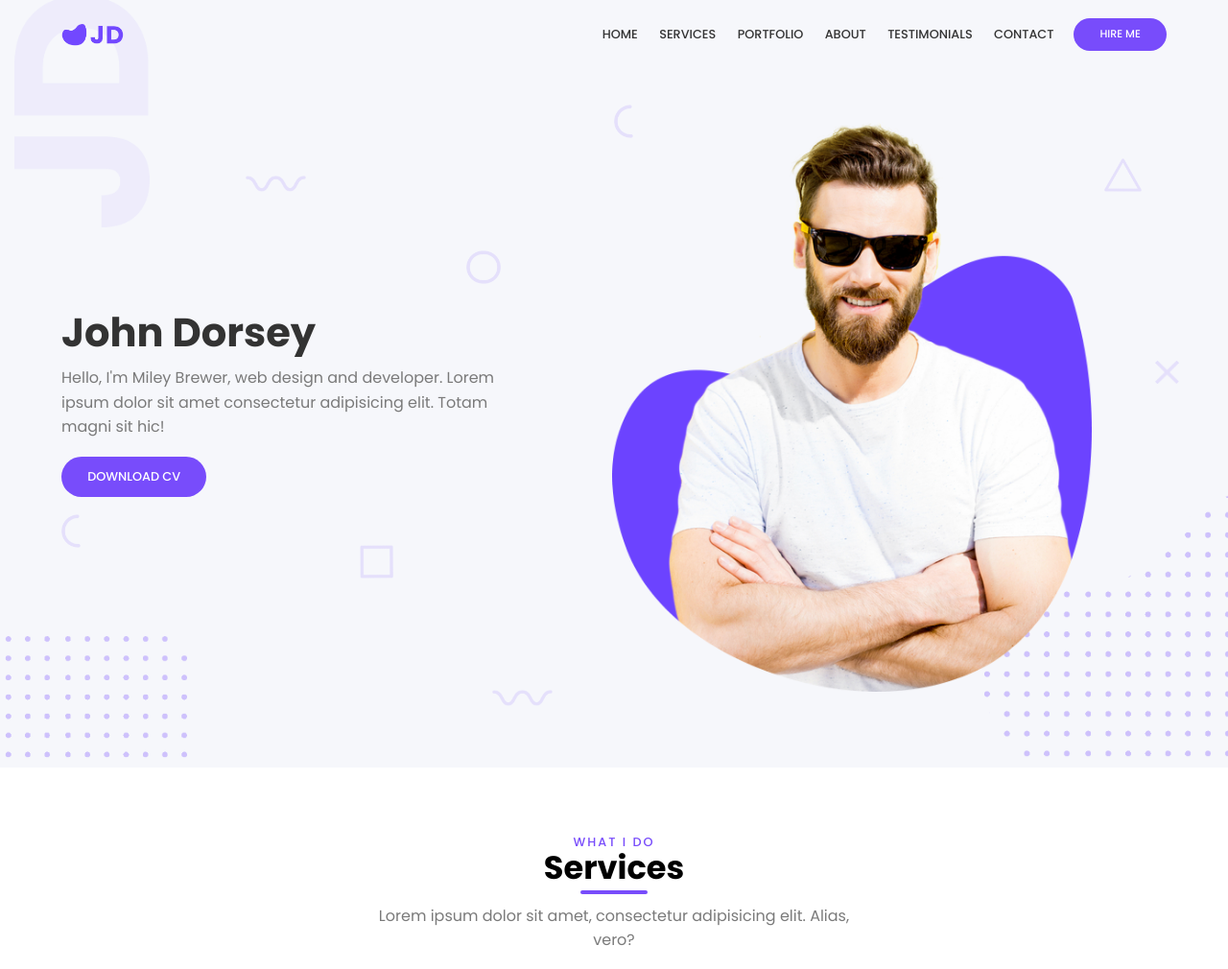
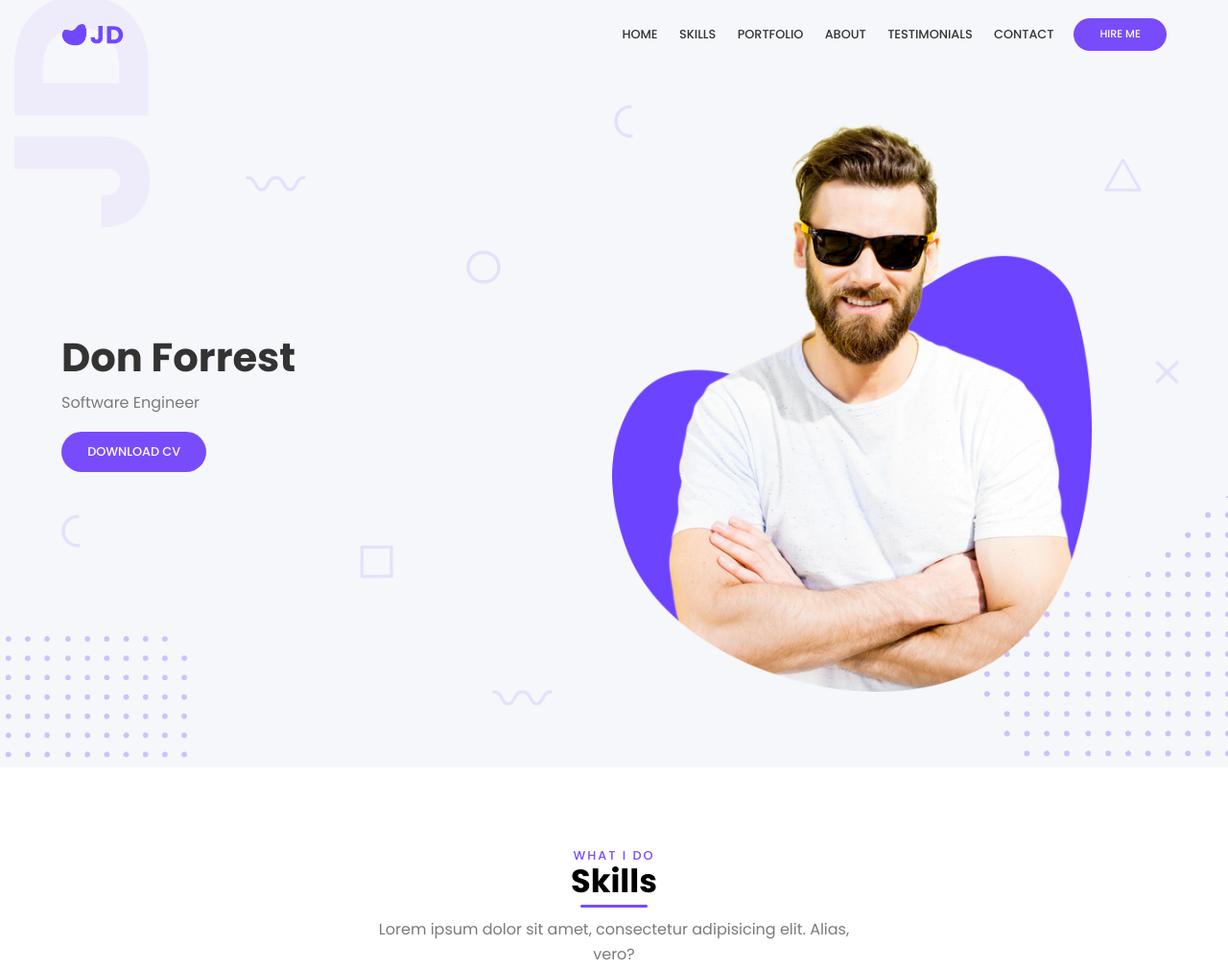
Before and after one commit to Don-PhDev/Personal-portfolio-website, a plain HTML site: page index.html in a window 1280 px wide. Shown: the top 1010 px of the page at 96% size. Drawn offline with nearby package versions, Linux system fonts and the light colour scheme.

Commit message:
Rename from services to skills

```diff
--- a/css/style.css
+++ b/css/style.css
@@ -417,7 +417,7 @@ header .circle {
 
 /* End header */
 
-/* Services */
+/* Skills */
 
 .cards {
   display: flex;
@@ -491,21 +491,21 @@ header .circle {
   margin: 1.8rem 0;
 }
 
-.services .points1 {
+.skills .points1 {
   bottom: -50px;
   left: -125px;
   opacity: 0.2;
   pointer-events: none;
 }
 
-.services .points2 {
+.skills .points2 {
   bottom: -70px;
   right: -65px;
   opacity: 0.2;
   pointer-events: none;
 }
 
-/* End Services */
+/* End Skills */
 
 /* Portfolio */
 
@@ -1546,7 +1546,7 @@ header .circle {
     margin: 1rem 0.6rem;
   }
 
-  .services .points1 {
+  .skills .points1 {
     left: -60px;
   }
 
--- a/index.html
+++ b/index.html
@@ -50,7 +50,7 @@
                   <a href="#header">Home</a>
                 </li>
                 <li>
-                  <a href="#services">Services</a>
+                  <a href="#skills">Skills</a>
                 </li>
                 <li>
                   <a href="#portfolio">Portfolio</a>
@@ -79,11 +79,9 @@
         <div class="header-content">
           <div class="container grid-2">
             <div class="column-1">
-              <h1 class="header-title">John Dorsey</h1>
+              <h1 class="header-title">Don Forrest</h1>
               <p class="text">
-                Hello, I'm Miley Brewer, web design and developer. Lorem ipsum
-                dolor sit amet consectetur adipisicing elit. Totam magni sit
-                hic!
+                Software Engineer
               </p>
               <a href="#" class="btn">Download CV</a>
             </div>
@@ -100,10 +98,10 @@
         </div>
       </header>
 
-      <section class="services section" id="services">
+      <section class="skills section" id="skills">
         <div class="container">
           <div class="section-header">
-            <h3 class="title" data-title="What I Do">Services</h3>
+            <h3 class="title" data-title="What I Do">Skills</h3>
             <p class="text">
               Lorem ipsum dolor sit amet, consectetur adipisicing elit. Alias,
               vero?
@@ -712,7 +710,7 @@
             <h3 class="title-sm">Links</h3>
             <ul>
               <li>
-                <a href="#services">Services</a>
+                <a href="#skills">Skills</a>
               </li>
               <li>
                 <a href="#portfolio">Portfolio</a>
@@ -730,7 +728,7 @@
           </div>
 
           <div class="grid-4-col footer-links">
-            <h3 class="title-sm">Services</h3>
+            <h3 class="title-sm">Skills</h3>
             <ul>
               <li>
                 <a href="#">Web Design</a>
```
